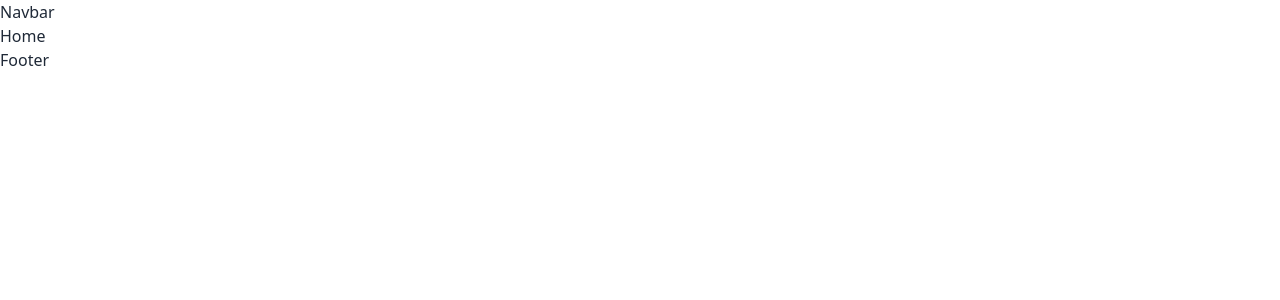
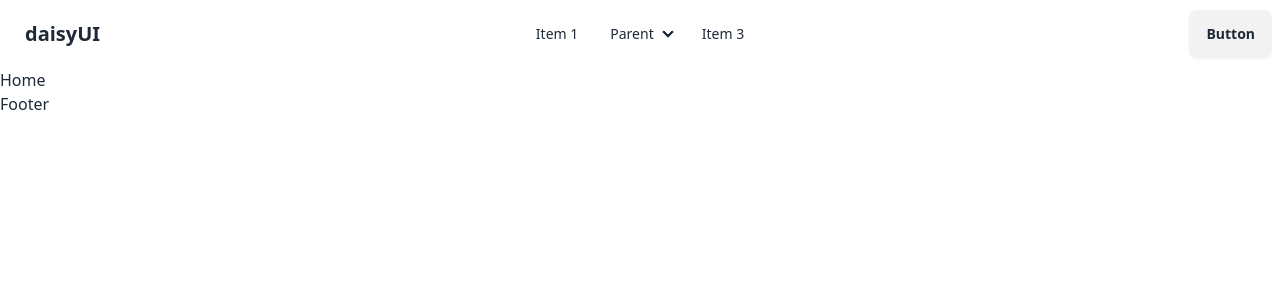
Before and after one commit to KBriaan/foodi-react, a React (Vite) app: page / in a window 1280 px wide. Shown: the top 300 px of the page. Built offline with nearby package versions, Linux system fonts and the light colour scheme.

Commit message:
added a navbar

```diff
--- a/src/components/Navbar.jsx
+++ b/src/components/Navbar.jsx
@@ -1,7 +1,58 @@
 
 const Navbar = () => {
   return (
-    <div>Navbar</div>
+    <div><div className="navbar bg-base-100">
+    <div className="navbar-start">
+      <div className="dropdown">
+        <div tabIndex={0} role="button" className="btn btn-ghost lg:hidden">
+          <svg
+            xmlns="http://www.w3.org/2000/svg"
+            className="h-5 w-5"
+            fill="none"
+            viewBox="0 0 24 24"
+            stroke="currentColor">
+            <path
+              strokeLinecap="round"
+              strokeLinejoin="round"
+              strokeWidth="2"
+              d="M4 6h16M4 12h8m-8 6h16" />
+          </svg>
+        </div>
+        <ul
+          tabIndex={0}
+          className="menu menu-sm dropdown-content bg-base-100 rounded-box z-[1] mt-3 w-52 p-2 shadow">
+          <li><a>Item 1</a></li>
+          <li>
+            <a>Parent</a>
+            <ul className="p-2">
+              <li><a>Submenu 1</a></li>
+              <li><a>Submenu 2</a></li>
+            </ul>
+          </li>
+          <li><a>Item 3</a></li>
+        </ul>
+      </div>
+      <a className="btn btn-ghost text-xl">daisyUI</a>
+    </div>
+    <div className="navbar-center hidden lg:flex">
+      <ul className="menu menu-horizontal px-1">
+        <li><a>Item 1</a></li>
+        <li>
+          <details>
+            <summary>Parent</summary>
+            <ul className="p-2">
+              <li><a>Submenu 1</a></li>
+              <li><a>Submenu 2</a></li>
+            </ul>
+          </details>
+        </li>
+        <li><a>Item 3</a></li>
+      </ul>
+    </div>
+    <div className="navbar-end">
+      <a className="btn">Button</a>
+    </div>
+  </div></div>
   )
 }
 
```
